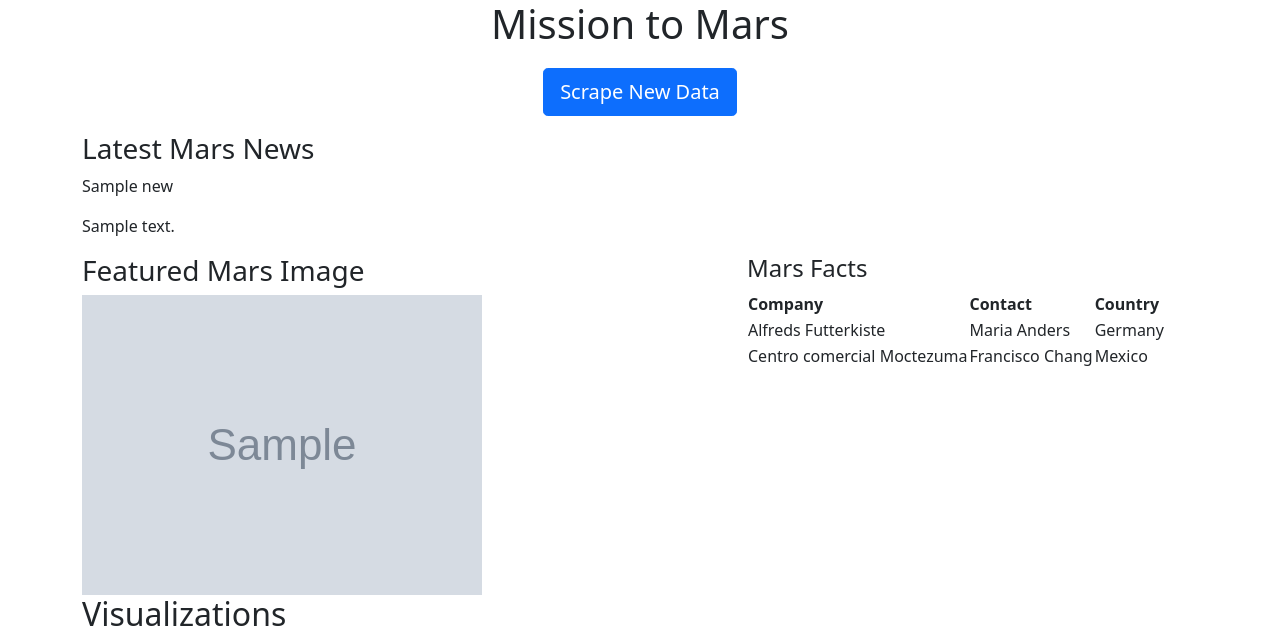
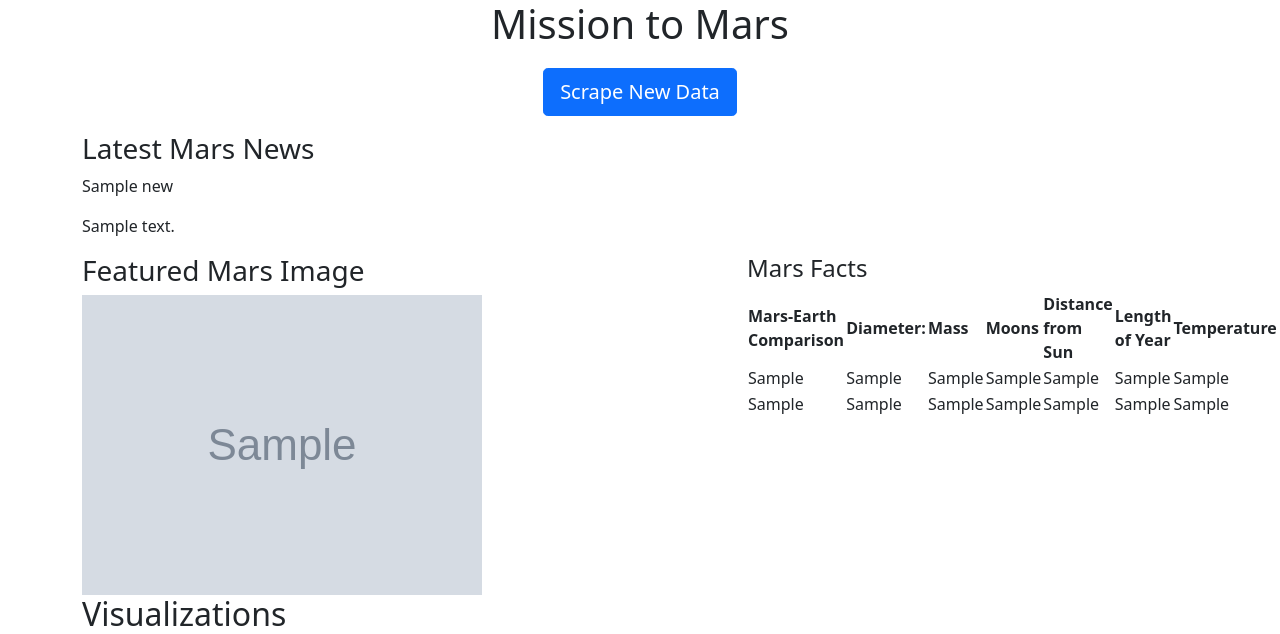
Before and after one commit to ejdublin28/web-scraping-challenge, a Flask app: page / in a window 1280 px wide. Shown: the top 634 px of the page. Run offline with Flask 2, Linux system fonts and the light colour scheme; grey boxes marked "Sample" are stand-in pictures; a database or web service that is not in the repository returns one stand-in record (values such as "Sample title"); parts of the project's set-up code (start-up, migrations or seed data) failed here and were passed over; some libraries are stand-ins or nearby versions.

Commit message:
all data works with scrape and appears on html

```diff
--- a/Mission_to_Mars/app.py
+++ b/Mission_to_Mars/app.py
@@ -16,14 +16,15 @@ def home():
     # Find one record of data from the mongo database
     news = mongo.db.news.find_one()
     images = mongo.db.images.find_one()
-    facts = mongo.db.facts.find_one()
+    mars_facts = mongo.db.mars_facts.find_one()
+    earth_facts = mongo.db.earth_facts.find_one()
     hems_1 = mongo.db.hems_1.find_one()
     hems_2 = mongo.db.hems_2.find_one()
     hems_3 = mongo.db.hems_3.find_one()
     hems_4 = mongo.db.hems_4.find_one()
 
     # Return template and data
-    return render_template("index.html", news=news, images=images, facts=facts, hems_1=hems_1, hems_2=hems_2, hems_3=hems_3, hems_4=hems_4)
+    return render_template("index.html", news=news, images=images, mars_facts=mars_facts, earth_facts=earth_facts, hems_1=hems_1, hems_2=hems_2, hems_3=hems_3, hems_4=hems_4)
 
 
 # Route that will trigger the scrape function
@@ -40,9 +41,10 @@ def scrape():
     mars_images = scrape_mars.scrape_images()
     mongo.db.images.update({}, mars_images, upsert=True)
 
-    # Run the scrape function to get MARS FACTS
-    mars_facts = scrape_mars.scrape_facts()
-    mars.facts.update({}, mars_facts, upsert=True)
+    # Run the scrape function to get MARS & EARTH FACTS
+    table_facts = scrape_mars.scrape_facts()
+    mars.mars_facts.update({}, table_facts[0], upsert=True)
+    mars.earth_facts.update({}, table_facts[1], upsert=True)
 
     # Run the scrape function to get MARS HEMISPHERE IMAGES
     mars_hems = scrape_mars.hem_urls
--- a/Mission_to_Mars/scrape_mars.py
+++ b/Mission_to_Mars/scrape_mars.py
@@ -81,8 +81,10 @@ relative_image_path
 
 #Creating Dictionary Value Outside of Definition
 mars_facts = {}
+earth_facts = {}
 tbl_headers = []
 tbl_details = []
+
 
 def scrape_facts():
     #Setting up Splinter
@@ -99,7 +101,7 @@ def scrape_facts():
     html = browser.html
     soup = bs(html, "html.parser")
 
-    facts_tbl = soup.find('table',class_="table table-striped")
+    facts_tbl = soup.find('table',class_="table")
     facts_tbl
 
     for i in facts_tbl.find_all('th'):
@@ -111,13 +113,14 @@ def scrape_facts():
         tbl_details.append(row_details)
 
     for i in range(0,len(tbl_headers)):
-        mars_facts.update({tbl_headers[i]:tbl_details[i]})
+        mars_facts.update({tbl_headers[i]:tbl_details[2*i]})
+        earth_facts.update({tbl_headers[i]:tbl_details[(2*i)+1]})
     #nasa_mars_news['text'] = soup.find(class_="article_teaser_body").text
     # test['b'] = soup.find("p",class_="content_title").get_text()
 
     browser.quit()
 
-    return mars_facts
+    return mars_facts, earth_facts
 
 
 scrape_facts()
--- a/Mission_to_Mars/templates/index.html
+++ b/Mission_to_Mars/templates/index.html
@@ -37,21 +37,37 @@
         <div class="box white justify">
             <h4> Mars Facts</h4>
             <table>
+              <thead>
               <tr>
-                <th>Company</th>
-                <th>Contact</th>
-                <th>Country</th>
+                <th scope="col">Mars-Earth Comparison</th>
+                <th scope="col">Diameter:</th>
+                <th scope="col">Mass</th>
+                <th scope="col">Moons</th>
+                <th scope="col">Distance from Sun</th>
+                <th scope="col">Length of Year</th>
+                <th scope="col">Temperature</th>
               </tr>
-              <tr>
-                <td>Alfreds Futterkiste</td>
-                <td>Maria Anders</td>
-                <td>Germany</td>
-              </tr>
-              <tr>
-                <td>Centro comercial Moctezuma</td>
-                <td>Francisco Chang</td>
-                <td>Mexico</td>
-              </tr>
+              </thead>
+              <tbody>
+                <tr>
+                  <td>{{mars_facts[" Mars - Earth Comparison"]}}</td>
+                  <td>{{mars_facts["Diameter:"]}}</td>
+                  <td>{{mars_facts["Mass:"]}}</td>
+                  <td>{{mars_facts["Moons:"]}}</td>
+                  <td>{{mars_facts["Distance from Sun:"]}}</td>
+                  <td>{{mars_facts["Length of Year:"]}}</td>
+                  <td>{{mars_facts["Temperature:"]}}</td>
+                </tr>
+                <tr>
+                  <td>{{earth_facts[" Mars - Earth Comparison"]}}</td>
+                  <td>{{earth_facts["Diameter:"]}}</td>
+                  <td>{{earth_facts["Mass:"]}}</td>
+                  <td>{{earth_facts["Moons:"]}}</td>
+                  <td>{{earth_facts["Distance from Sun:"]}}</td>
+                  <td>{{earth_facts["Length of Year:"]}}</td>
+                  <td>{{earth_facts["Temperature:"]}}</td>
+                </tr>
+              </tbody>
             </table>
         </div>
       </div>
```
Also changed, not shown: 1 other file.
